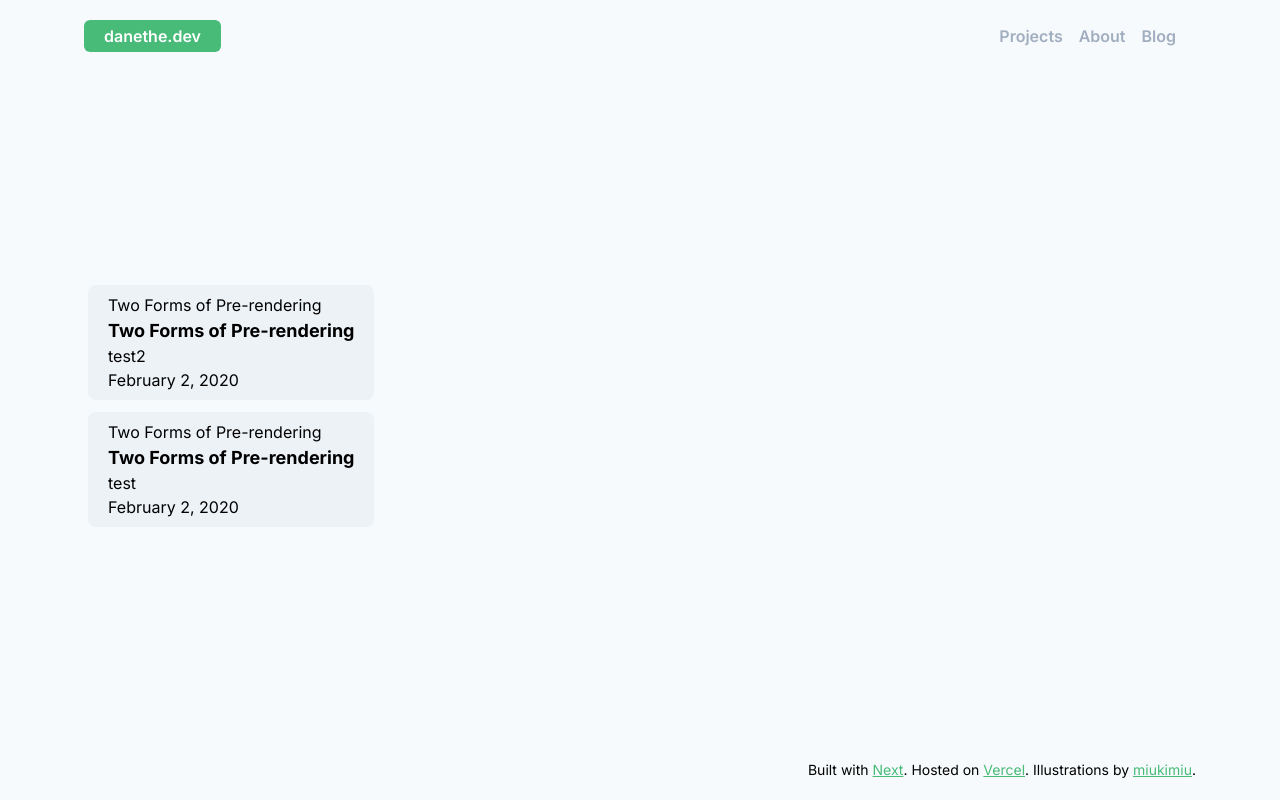
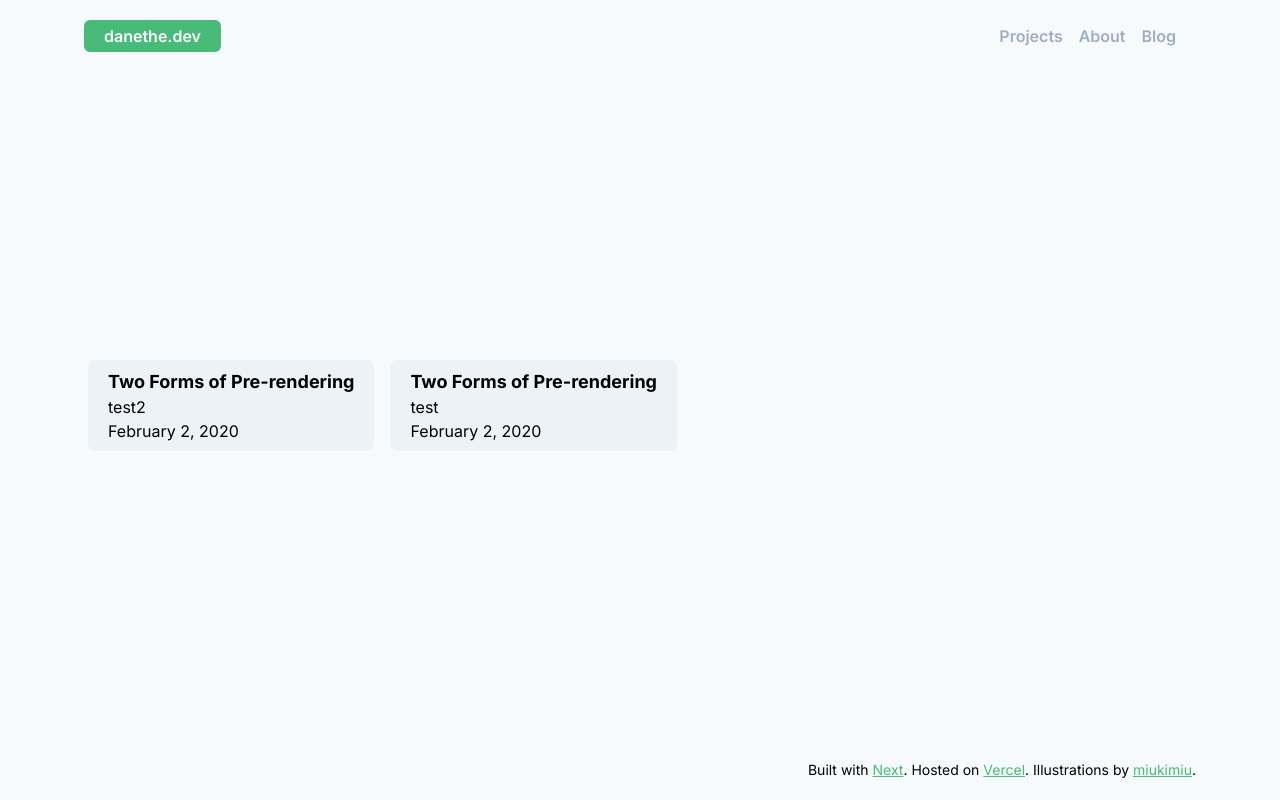
Before and after one commit to nulfrost/danethe.dev, a Next.js app: page /blog in a window 1280 px wide. Built offline with nearby package versions, Linux system fonts and the light colour scheme.

Commit message:
adjusted font-size in about section

```diff
--- a/pages/about.js
+++ b/pages/about.js
@@ -11,7 +11,7 @@ export default function About() {
           <h1 className="pl-2 mb-4 text-2xl font-bold text-gray-900 border-l-4 border-green-500">
             About
           </h1>
-          <div className="space-y-8 leading-relaxed text-justify text-gray-600 text-md">
+          <div className="space-y-8 text-lg leading-relaxed text-justify text-gray-600">
             <p>
               Hi, I'm Dane! I'm a Frontend Developer located in{" "}
               <span className="font-semibold text-green-500">Toronto, ON.</span>
--- a/pages/blog.js
+++ b/pages/blog.js
@@ -7,12 +7,11 @@ export default function Blog({ allPostsData }) {
   return (
     <Layout>
       <div className="flex items-center flex-1 px-1 py-5">
-        <div className="grid grid-cols-1 gap-3">
+        <div className="flex flex-wrap justify-center space-y-4 md:space-y-0 md:space-x-4 md:justify-start">
           {allPostsData.map(({ id, date, title }) => (
             <Link href="/blog/[id]" as={`/blog/${id}`}>
               <a>
                 <div key={id} className="px-5 py-2 bg-gray-200 rounded-lg">
-                  <a>{title}</a>
                   <h2 className="text-lg font-bold">{title}</h2>
                   <p>{id}</p>
                   <Date dateString={date} />
--- a/pages/blog/[id].js
+++ b/pages/blog/[id].js
@@ -9,9 +9,8 @@ export default function Post({ postData }) {
       <div className="flex flex-col justify-center flex-1 px-1 py-5 ">
         <p>{postData.title}</p>
         <p>{postData.id}</p>
-        <p>{postData.date}</p>
+        <Date dateString={postData.date} />
         <div dangerouslySetInnerHTML={{ __html: postData.contentHtml }} />
-        <Date dateString={postData.date} />
         <Link href="/blog">
           <a>&larr; Back to posts</a>
         </Link>
```
